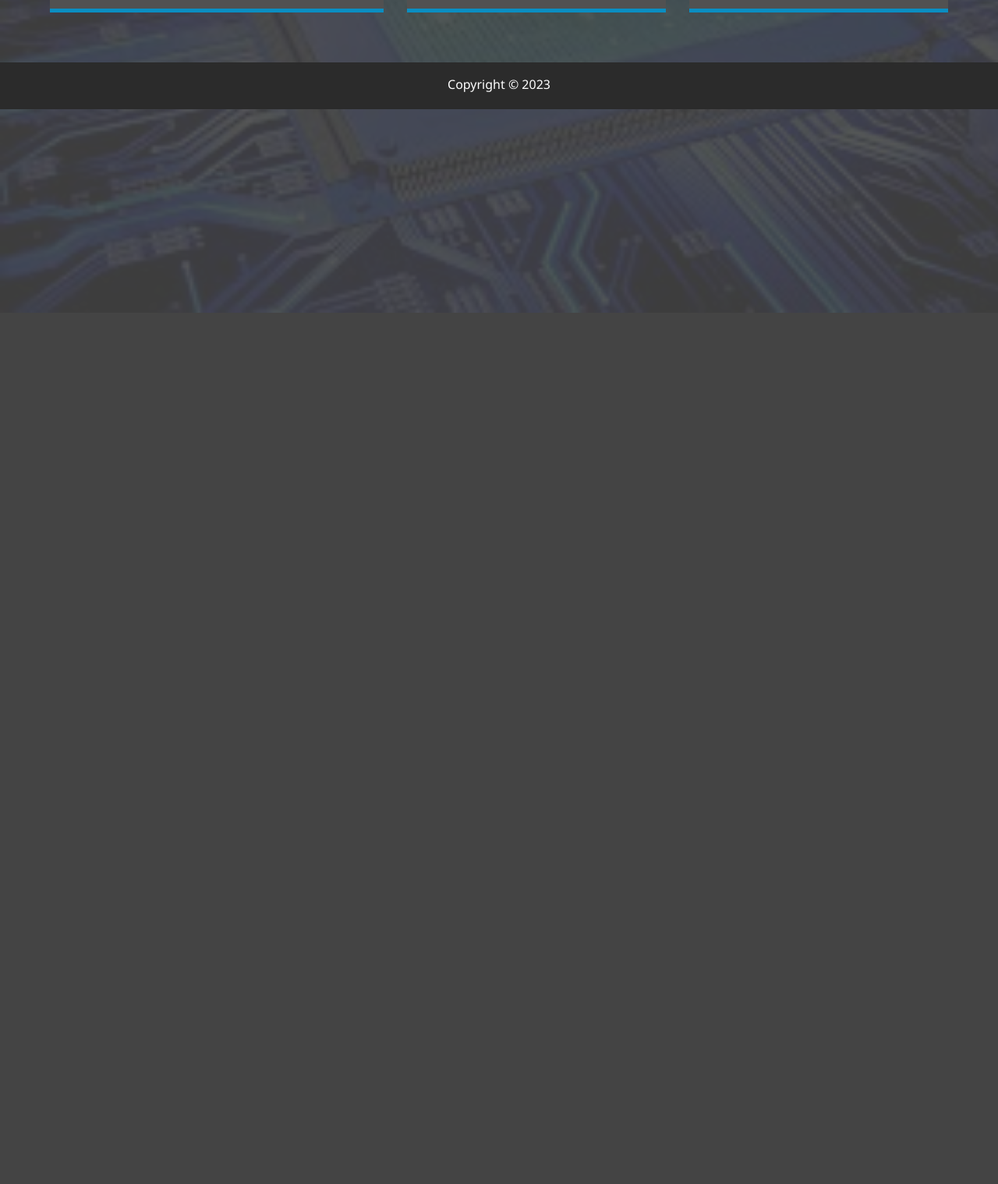
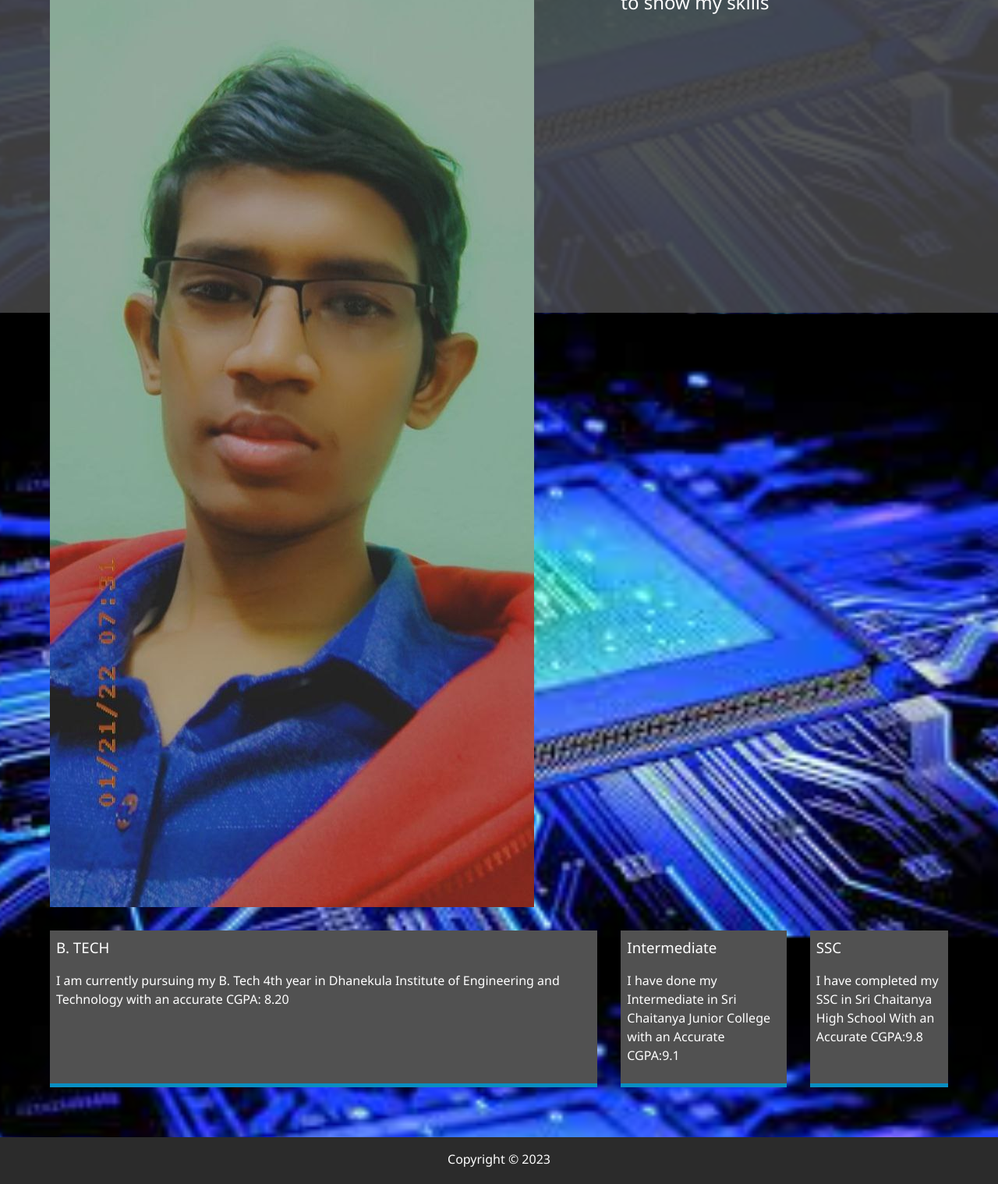
Before and after one commit to Dineshgone36/My_portfolio, a plain HTML site: page about.html in a window 1280 px wide. Shown: the part 399-1917 px from the top of the page at 78% size. Before the commit the page ends 800 px from the top, so only its background shows below. Drawn offline with Linux system fonts and the light colour scheme.

Commit message:
Update about.html

```diff
--- a/about.html
+++ b/about.html
@@ -49,25 +49,25 @@
             About <span class='text-secondary'>Me</span>
         </h1>
         <h2 class="sm-heading">
-            Let me tell you few things...
+            Let me tell you a few things...
         </h2>
        <div class="about-info">
-        <img src="" alt="Dinesh Gone" class="'bio-image">
+        <img src="../img/Mine.jpg" alt="Dinesh Gone" class="'bio-image">
         <div class="bio">
             <h3 class="text-secondary">BIO</h3>
-            <p></p>
+            <p>I am looking for a Best opportunity to show my skills</p>
         </div>
         <div class="job job-1">
-            <h3></h3>
-            <p></p>
+            <h3>B. TECH</h3>
+            <p>I am currently pursuing my B. Tech 4th year in Dhanekula Institute of Engineering and Technology with an accurate CGPA: 8.20</p>
         </div>
         <div class="job job-2">
-            <h3></h3>
-            <p></p>
+            <h3>Intermediate</h3>
+            <p>I have done my Intermediate in Sri Chaitanya Junior College with an Accurate CGPA:9.1</p>
         </div>
         <div class="job job-3">
-            <h3></h3>
-            <p></p>
+            <h3>SSC</h3>
+            <p>I have completed my SSC in Sri Chaitanya High School With an Accurate CGPA:9.8</p>
         </div>
        </div>
     </main>
```
